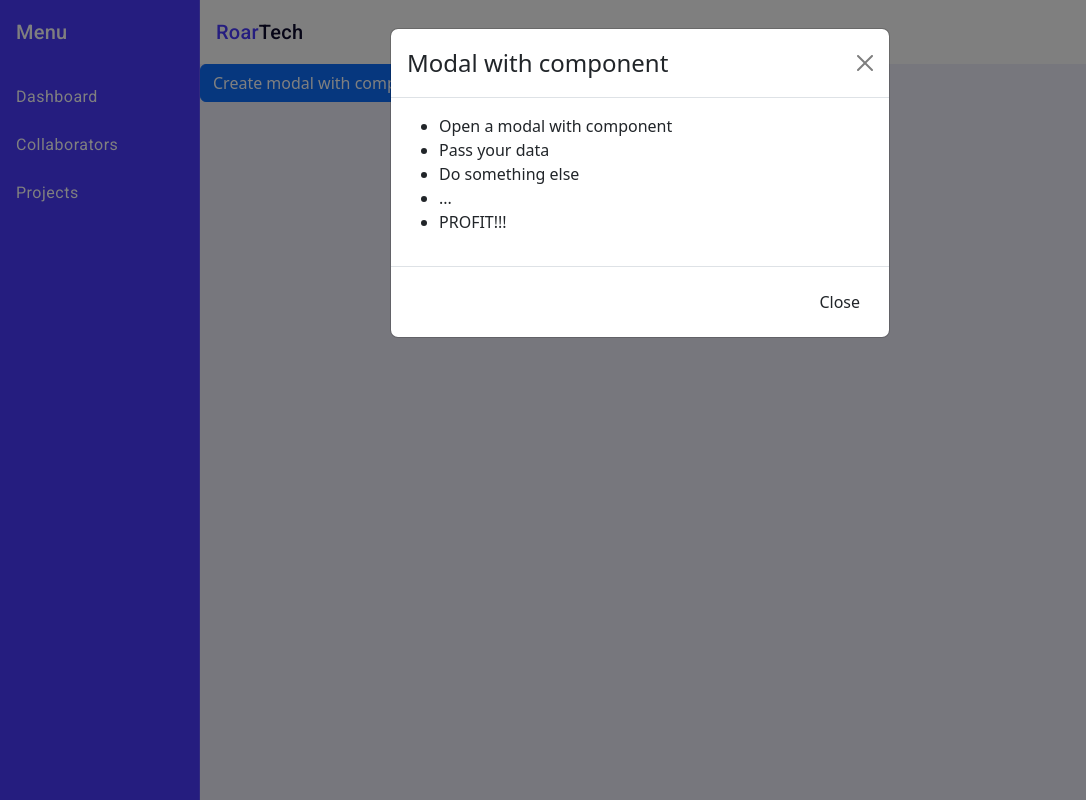
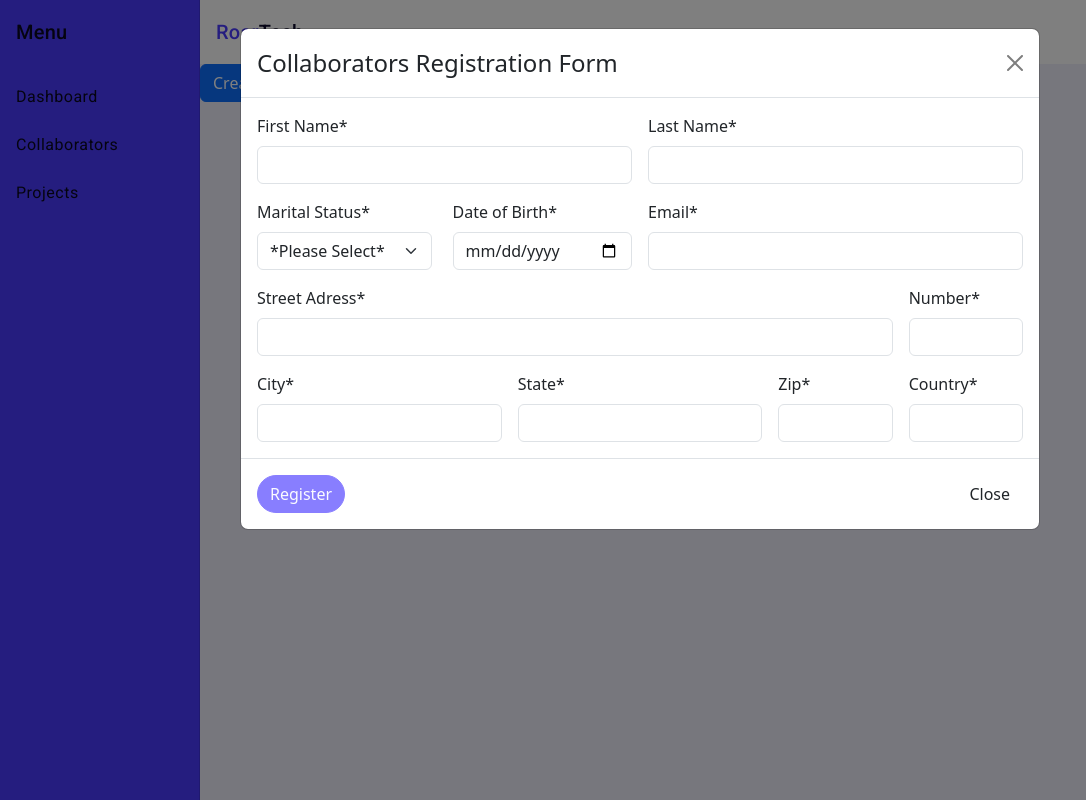
Before and after one commit to RodrigoFBarbosa/colaborators, an Angular app: page /project-allocation/collaborators in a window 1280 px wide. Both pictures are taken after a click on the button "Create modal with component". Shown: the whole page, without its empty margins (0-1086 px from the left). Built offline with nearby package versions, Linux system fonts and the light colour scheme.

Commit message:
form validators

```diff
--- a/angular.json
+++ b/angular.json
@@ -30,7 +30,7 @@
               "src/assets"
             ],
             "styles": [
-              "@angular/material/prebuilt-themes/pink-bluegrey.css",
+              "@angular/material/prebuilt-themes/deeppurple-amber.css",
               "src/styles.scss"
             ],
             "scripts": []
--- a/src/app/pages/collaborators/col-registration/col-registration.component.html
+++ b/src/app/pages/collaborators/col-registration/col-registration.component.html
@@ -1,14 +1,157 @@
 <div class="modal-header">
-    <h4 class="modal-title pull-left">{{ title }}</h4>
-    <button type="button" class="btn-close close pull-right" aria-label="Close" (click)="bsModalRef.hide()">
-      <span aria-hidden="true" class="visually-hidden">&times;</span>
+  <h4 class="modal-title pull-left">Collaborators Registration Form</h4>
+  <button
+    type="button"
+    class="btn-close close pull-right"
+    aria-label="Close"
+    (click)="bsModalRef.hide()"
+  >
+    <span aria-hidden="true" class="visually-hidden">&times;</span>
+  </button>
+</div>
+<div class="modal-body">
+  <form [formGroup]="registrationForm" class="row g-3" (ngSubmit)="onSubmit()">
+    <div class="col-md-6">
+      <label for="inputFirstName4" class="form-label">First Name*</label>
+      <input
+        type="text"
+        class="form-control"
+        id="inputFirstName4"
+        formControlName="firstName"
+      />
+      <div
+        *ngIf="
+          f['firstName'].invalid &&
+          (f['firstName'].dirty || f['firstName'].touched)
+        "
+        class="text-danger"
+      >
+        <div *ngIf="f['firstName'].hasError('required')">
+          First Name is required
+        </div>
+        <div *ngIf="f['firstName'].hasError('minlength')">
+          First Name must be at least 3 characters
+        </div>
+      </div>
+    </div>
+    <div class="col-md-6">
+      <label for="inputLastName4" class="form-label">Last Name*</label>
+      <input
+        type="text"
+        class="form-control"
+        id="inputLastName4"
+        formControlName="lastName"
+      />
+      <div
+        *ngIf="
+          f['lastName'].invalid &&
+          (f['lastName'].dirty || f['lastName'].touched)
+        "
+        class="text-danger"
+      >
+        <div *ngIf="f['lastName'].hasError('required')">
+          Last Name is required
+        </div>
+        <div *ngIf="f['lastName'].hasError('minlength')">
+          Last Name must be at least 3 characters
+        </div>
+      </div>
+    </div>
+    <div class="col-3">
+      <label for="input" class="form-label">Marital Status*</label>
+      <select
+        class="form-select custom-width"
+        aria-label="Default select example"
+        formControlName="maritalStatus"
+      >
+        <option value="" selected>*Please Select*</option>
+        <option value="Single">Single</option>
+        <option value="Married">Married</option>
+        <option value="Divorced">Divorced</option>
+        <option value="Widowed">Widowed</option>
+        <option value="Civil">Civil Union</option>
+        <option value="Other">Other</option>
+      </select>
+      <div *ngIf="f['maritalStatus'].hasError('required') && (f['maritalStatus'].dirty || f['maritalStatus'].touched)" class="text-danger">
+        Marital Status is required
+      </div>
+    </div>
+    <div class="col-3">
+      <label for="Birthdate" class="form-label">Date of Birth*</label>
+      <input type="date" class="form-control" id="Birthdate" formControlName="birthdate" />
+      <div *ngIf="f['birthdate'].hasError('required') && (f['birthdate'].dirty || f['birthdate'].touched)" class="text-danger">
+        Date of Birth is required
+      </div>
+      <div *ngIf="f['birthdate'].hasError('invalidDate') && (f['birthdate'].dirty || f['birthdate'].touched)" class="text-danger">
+        Date of Birth must be between 1920 and 2010
+      </div>
+
+    </div>
+    <div class="col-md-6">
+      <label for="inputEmail4" class="form-label">Email*</label>
+      <input type="email" class="form-control" id="inputEmail4" formControlName="email" />
+      <div *ngIf="f['email'].hasError('required') && (f['email'].dirty || f['email'].touched)" class="text-danger">
+        Email is required
+      </div>
+      <div *ngIf="f['email'].hasError('invalidFormat') && (f['email'].dirty || f['email'].touched)" class="text-danger">
+        Invalid email format
+      </div>
+    </div>
+    <div class="col-10">
+      <label for="inputAddress" class="form-label">Street Adress*</label>
+      <input type="text" class="form-control" id="inputAddress" formControlName="streetAddress" />
+      <div *ngIf="f['streetAddress'].hasError('required') && (f['streetAddress'].dirty || f['streetAddress'].touched)" class="text-danger">
+        Street Address is required
+      </div>
+    </div>
+    <div class="col-md-2">
+      <label for="inputNumber" class="form-label">Number*</label>
+      <input type="text" class="form-control" id="inputNumber" formControlName="number" />
+      <div *ngIf="f['number'].hasError('required') && (f['number'].dirty || f['number'].touched)" class="text-danger">
+        Number is required
+      </div>
+    </div>
+    <div class="col-md-4">
+      <label for="inputCity" class="form-label">City*</label>
+      <input type="text" class="form-control" id="inputCity" formControlName="city" />
+      <div *ngIf="f['city'].hasError('required') && (f['city'].dirty || f['city'].touched)" class="text-danger">
+        City is required
+      </div>
+    </div>
+    <div class="col-md-4">
+      <label for="inputState" class="form-label">State*</label>
+      <input type="text" class="form-control" id="inputState" formControlName="state" />
+      <div *ngIf="f['state'].hasError('required') && (f['state'].dirty || f['state'].touched)" class="text-danger">
+        State is required
+      </div>
+    </div>
+    <div class="col-md-2">
+      <label for="inputZip" class="form-label">Zip*</label>
+      <input type="text" class="form-control" id="inputZip" formControlName="zip" />
+      <div *ngIf="f['zip'].hasError('required') && (f['zip'].dirty || f['zip'].touched)" class="text-danger">
+        Zip is required
+      </div>
+    </div>
+    <div class="col-md-2">
+      <label for="inputCountry" class="form-label">Country*</label>
+      <input type="text" class="form-control" id="inputCountry" formControlName="country" />
+      <div *ngIf="f['country'].hasError('required') && (f['country'].dirty || f['country'].touched)" class="text-danger">
+        Country is required
+      </div>
+    </div>
+  </form>
+</div>
+<div class="modal-footer">
+  <div class="col">
+    <button
+      type="submit"
+      class="btn btn-primary custom-btn"
+      [disabled]="registrationForm.invalid"
+    >
+      Register
     </button>
   </div>
-  <div class="modal-body">
-    <ul *ngIf="list.length">
-      <li *ngFor="let item of list">{{ item }}</li>
-    </ul>
-  </div>
-  <div class="modal-footer">
-    <button type="button" class="btn btn-default" (click)="bsModalRef.hide()">{{ closeBtnName }}</button>
-  </div>
+  <button type="button" class="btn btn-default" (click)="bsModalRef.hide()">
+    {{ closeBtnName }}
+  </button>
+</div>
--- a/src/app/pages/collaborators/col-registration/col-registration.component.scss
+++ b/src/app/pages/collaborators/col-registration/col-registration.component.scss
@@ -0,0 +1,17 @@
+.form-fields {
+    display: flex;
+    flex-direction: column;
+    gap: 60px;
+}
+
+.custom-width {
+    width: 175px;
+}
+
+.custom-btn {
+    background-color: var(--primary-color);
+    color: #f9f9ff;
+    font-size: 16px;
+    border: 1px solid var(--primary-color);
+    border-radius: 50px;
+}
--- a/src/app/pages/collaborators/col-registration/col-registration.component.ts
+++ b/src/app/pages/collaborators/col-registration/col-registration.component.ts
@@ -1,5 +1,7 @@
 import { Component, OnInit } from '@angular/core';
 import { BsModalRef, BsModalService, ModalOptions } from 'ngx-bootstrap/modal';
+import { FormBuilder, FormGroup, Validators, AbstractControl, ValidationErrors } from '@angular/forms';
+
 
 @Component({
   selector: 'app-col-registration',
@@ -7,16 +9,72 @@ import { BsModalRef, BsModalService, ModalOptions } from 'ngx-bootstrap/modal';
   styleUrls: ['./col-registration.component.scss']
 })
 export class ColRegistrationComponent implements OnInit{
+  registrationForm!: FormGroup;
+
 
 
   title?: string;
   closeBtnName?: string;
   list: string[] = [];
 
-  constructor(public bsModalRef: BsModalRef) {}
+  constructor(public bsModalRef: BsModalRef, private formBuilder: FormBuilder) {}
 
-  ngOnInit() {
-    this.list.push('PROFIT!!!');
+  ngOnInit(): void {
+    this.registrationForm = this.formBuilder.group({
+      firstName: ['', [Validators.required, Validators.minLength(3)]],
+      lastName: ['', [Validators.required, Validators.minLength(3)]],
+      maritalStatus: ['', Validators.required],
+      birthdate: ['', [Validators.required, this.validateEmailFormat]],
+      email: ['', [Validators.required, Validators.email]],
+      streetAddress: ['', Validators.required],
+      number: ['', Validators.required],
+      city: ['', Validators.required],
+      state: ['', Validators.required],
+      zip: ['', Validators.required],
+      country: ['', Validators.required]
+    });
+  }
+
+  dateOfBirthValidator(control: AbstractControl): ValidationErrors | null {
+    const birthdate = new Date(control.value);
+    const minDate = new Date('1930-01-01');
+    const maxDate = new Date('2010-12-31');
+
+    if (birthdate < minDate || birthdate > maxDate) {
+      return { invalidDate: true };
+    }
+
+    return null;
+  }
+
+  validateEmailFormat(control: AbstractControl): ValidationErrors | null {
+    const emailRegex = /^[^\s@]+@[^\s@]+\.[^\s@]+$/; // Expressão regular para validar o formato do e-mail
+    if (control.value && !emailRegex.test(control.value)) {
+      return { invalidFormat: true }; // Retorna um erro se o formato do e-mail for inválido
+    }
+    return null; // Retorna null se o formato do e-mail for válido
+  }
+
+  get f() {
+    return this.registrationForm.controls;
+  }
+
+
+  onSubmit() {
+    // Verifica se o formulário é válido
+    if (this.registrationForm.invalid) {
+      // Marca todos os campos como tocados para exibir mensagens de erro
+      Object.values(this.registrationForm.controls).forEach(control => {
+        control.markAsTouched();
+      });
+      return;
+    }
+
+    // Aqui você pode adicionar a lógica para enviar o formulário
+    console.log(this.registrationForm.value);
+
+    // Fecha o modal após enviar o formulário
+    this.bsModalRef.hide();
   }
 }
 
--- a/src/app/pages/collaborators/collaborators.component.ts
+++ b/src/app/pages/collaborators/collaborators.component.ts
@@ -16,7 +16,8 @@ export class CollaboratorsComponent {
       initialState: {
         list: ['Open a modal with component', 'Pass your data', 'Do something else', '...'],
         title: 'Modal with component'
-      }
+      },
+      class: 'modal-lg'
     };
     this.bsModalRef = this.modalService.show(ColRegistrationComponent, initialState);
     this.bsModalRef.content.closeBtnName = 'Close';
--- a/src/index.html
+++ b/src/index.html
@@ -10,6 +10,7 @@
   <link href="https://fonts.googleapis.com/css2?family=Roboto:wght@300;400;500&display=swap" rel="stylesheet">
   <link href="https://fonts.googleapis.com/icon?family=Material+Icons" rel="stylesheet">
   <link rel="stylesheet" href="path/to/font-awesome/css/font-awesome.min.css">
+  <link href="https://cdn.jsdelivr.net/npm/bootstrap@5.3.2/dist/css/bootstrap.min.css" rel="stylesheet" integrity="sha384-T3c6CoIi6uLrA9TneNEoa7RxnatzjcDSCmG1MXxSR1GAsXEV/Dwwykc2MPK8M2HN" crossorigin="anonymous">
 </head>
 <body>
   <app-root></app-root>
```
Also changed, not shown: src/app/app.module.ts (+6 -1 lines).
